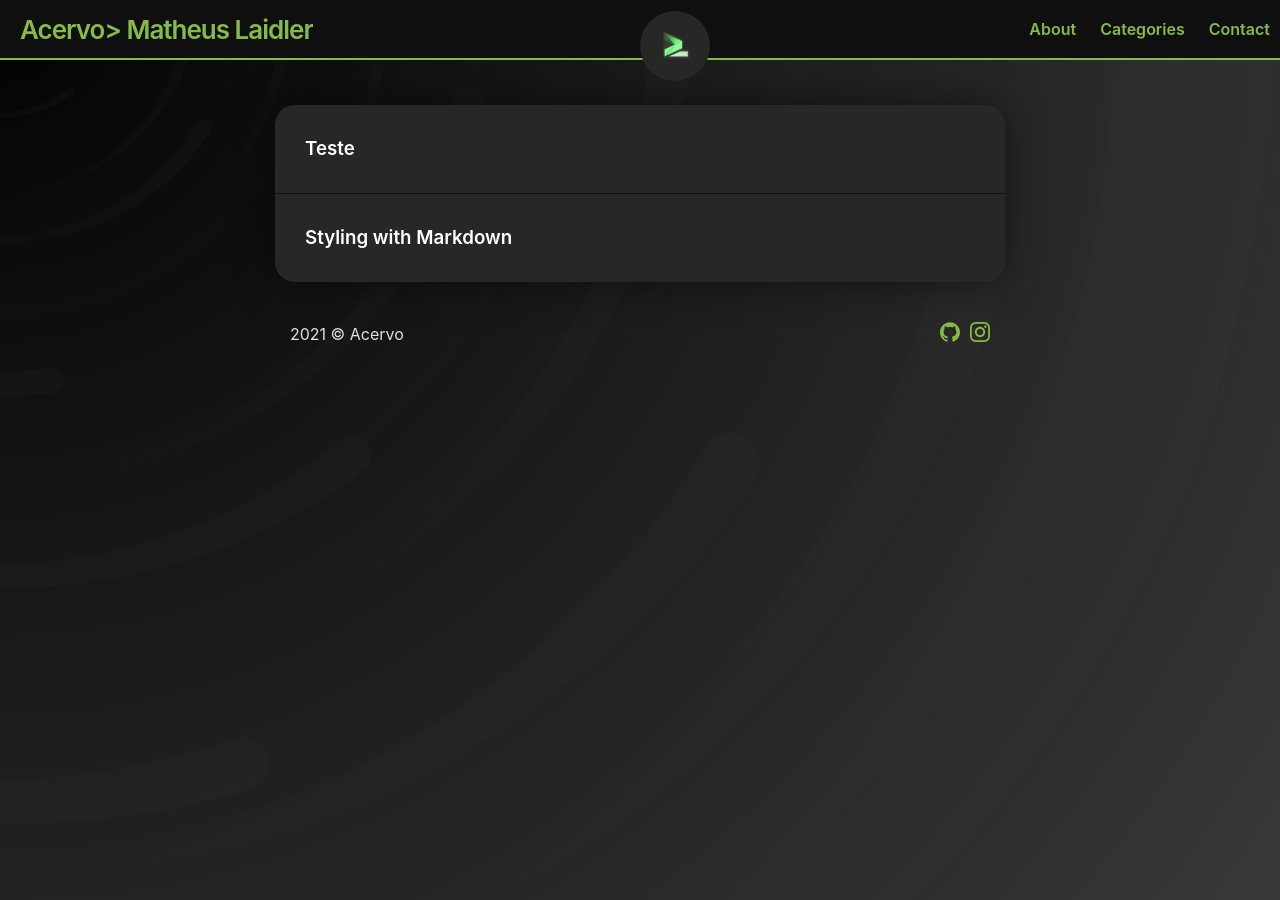
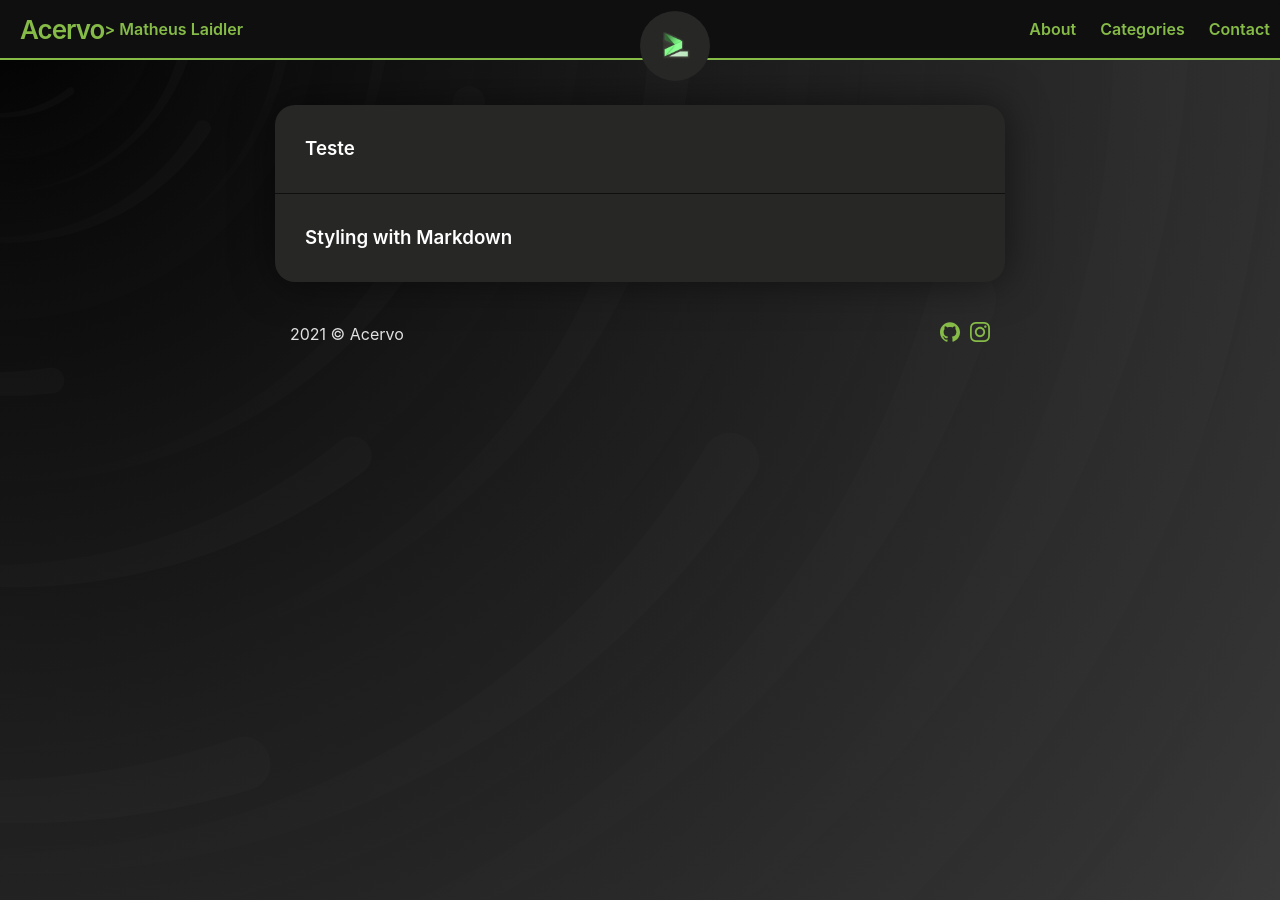
Before and after one commit to matheuslaidler/WayOfSec-Welcome-Theme, a Jekyll site: the page built from index.md, in a window 1280 px wide. Built offline with Jekyll 4.4.1, drawn with Linux system fonts in a browser that asks for light colours.

Commit message:
Update header.html

```diff
--- a/_includes/header.html
+++ b/_includes/header.html
@@ -2,7 +2,7 @@
   {%- assign default_paths = site.pages | map: "path" -%}
   {%- assign page_paths = site.header_pages | default: default_paths -%}
   {%- assign titles_size = site.pages | map: 'title' | join: '' | size -%}
-<a class="site-title" rel="author" href="{{ "/" | relative_url }}">{{ site.title | escape }}</a><a class="site-title" rel="author" href="{{ "/" | relative_url }}><font size="-3"> > Matheus Laidler </font> </a>
+<a class="site-title" rel="author" href="{{ "/" | relative_url }}">{{ site.title | escape }}</a><a href="{{ "/" | relative_url }}><font size="-3"> > Matheus Laidler </font> </a>
 
   {%- if titles_size > 0 -%}
     <nav class="site-nav">
```
